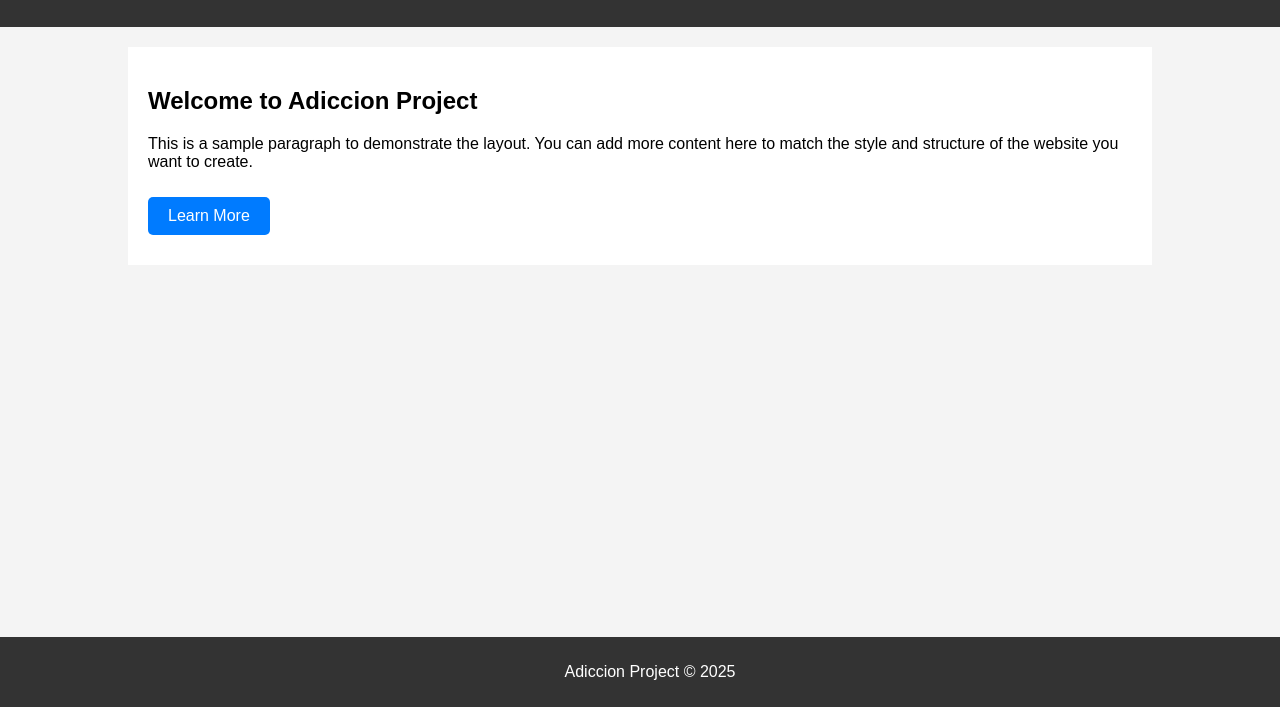
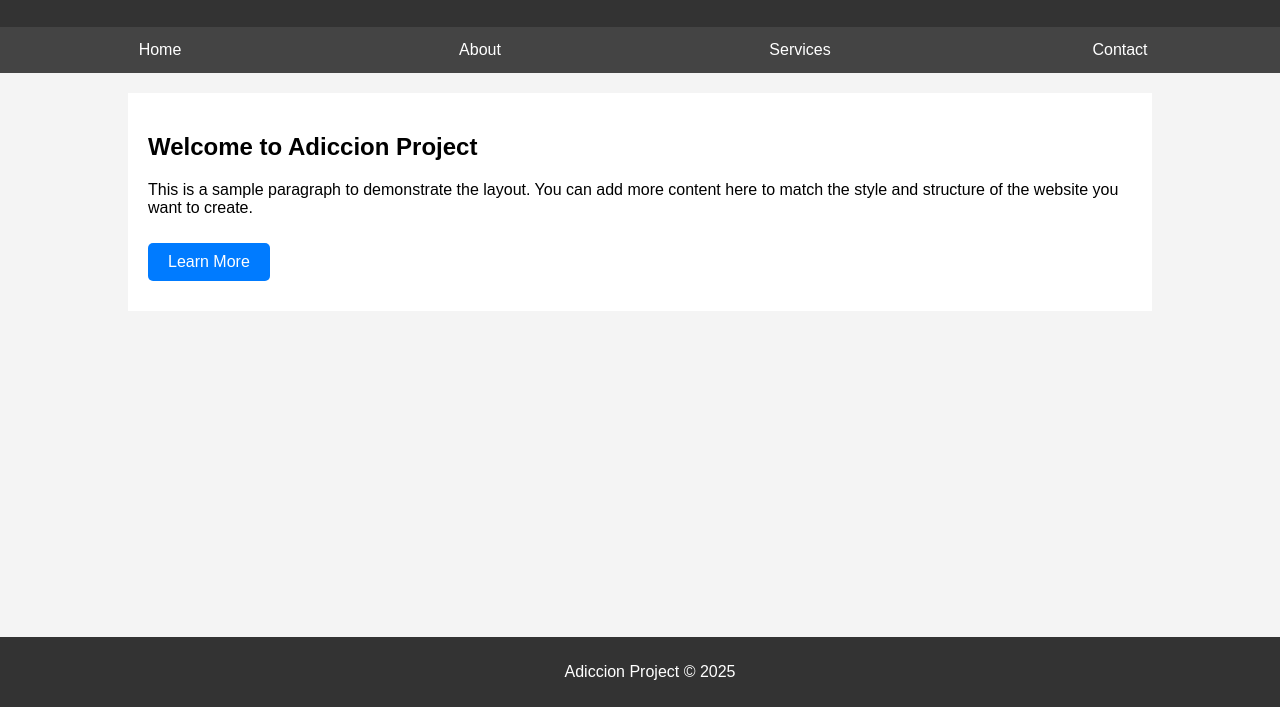
Before and after one commit to audiconlearningcenter/audiconlearningcenter, a plain HTML site: page index.html in a window 1280 px wide. Shown: the part 93-800 px from the top of the page. Drawn offline with Linux system fonts and the light colour scheme.

Commit message:
Update index.html
Signed-off-by: audiconlearningcenter <acpd.business@gmail.com>

```diff
--- a/index.html
+++ b/index.html
@@ -14,6 +14,22 @@
             color: #fff;
             padding: 20px;
             text-align: center;
+        }
+        nav {
+            display: flex;
+            justify-content: center;
+            background-color: #444;
+            flex-wrap: wrap;
+        }
+        nav a {
+            color: #fff;
+            padding: 14px 20px;
+            text-decoration: none;
+            text-align: center;
+            flex: 1;
+        }
+        nav a:hover {
+            background-color: #555;
         }
         .container {
             width: 80%;
@@ -46,12 +62,24 @@
         .button:hover {
             background-color: #0056b3;
         }
+        @media (max-width: 600px) {
+            nav a {
+                flex: 100%;
+                padding: 10px;
+            }
+        }
     </style>
 </head>
 <body>
     <header>
         <h1>Adiccion Project</h1>
     </header>
+    <nav>
+        <a href="#home">Home</a>
+        <a href="#about">About</a>
+        <a href="#services">Services</a>
+        <a href="#contact">Contact</a>
+    </nav>
     <div class="container">
         <div id="main">
             <h2>Welcome to Adiccion Project</h2>
```
